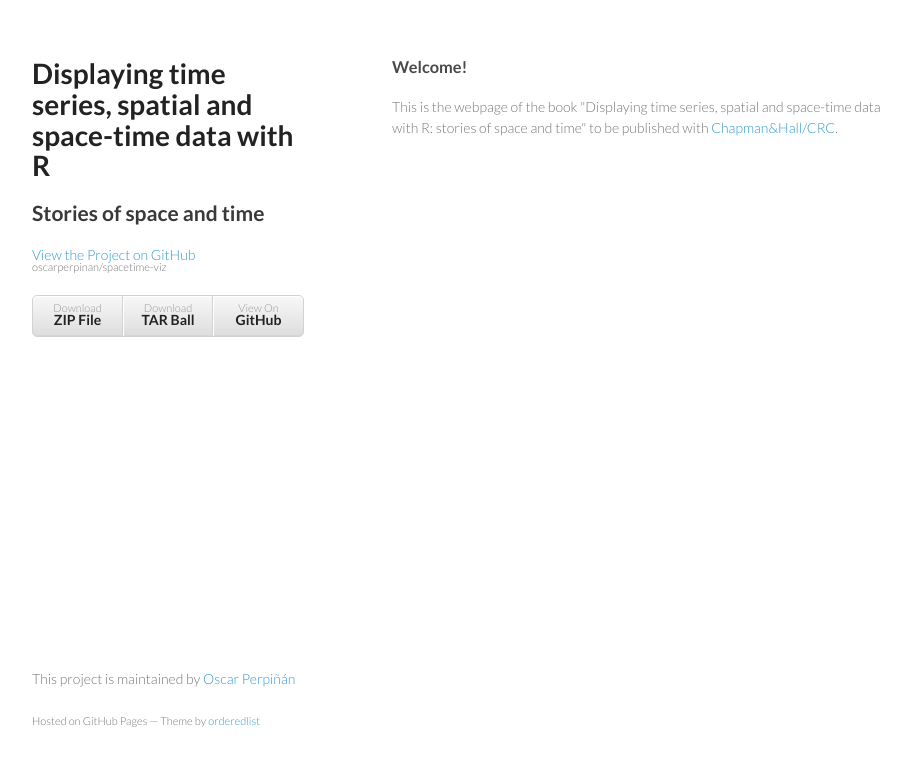
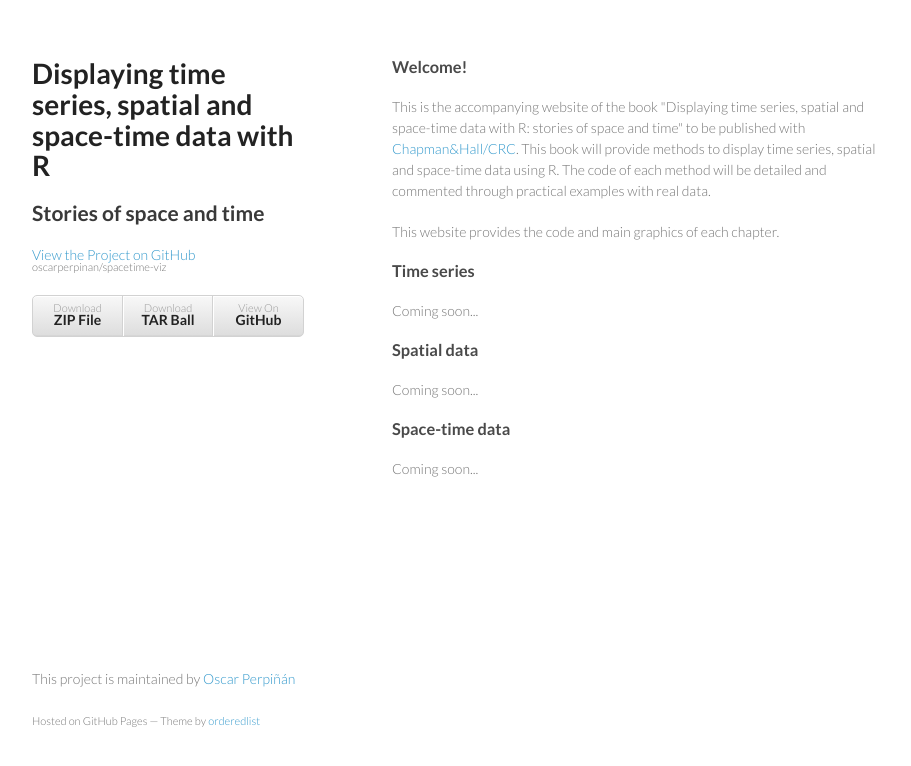
Before and after one commit to oscarperpinan/spacetime-vis, a plain HTML site: page index.html in a window 1280 px wide. Shown: the whole page, without its empty margins (178-1089 px from the left). Drawn offline with Linux system fonts and the light colour scheme.

Commit message:
Main text of the webpage

```diff
--- a/index.html
+++ b/index.html
@@ -30,8 +30,24 @@
 
 	<h3>Welcome!</h3>
 
-	<p>This is the webpage of the book "Displaying time series, spatial and
-  space-time data with R: stories of space and time" to be published with <a href="http://www.taylorandfrancis.com/books/series/CRCTHERSER/">Chapman&Hall/CRC</a>.</p>
+	<p>This is the accompanying website of the book "Displaying
+  time series, spatial and space-time data with R: stories of space
+  and time" to be published
+  with <a href="http://www.taylorandfrancis.com/books/series/CRCTHERSER/">Chapman&Hall/CRC</a>.
+  This book will provide methods to display time series, spatial and
+  space-time data using R. The code of each method will be detailed
+  and commented through practical examples with real data.</p>
+
+<p>This website provides the code and main graphics of each chapter.
+
+<h3>Time series</h3>
+<p>Coming soon...
+
+<h3>Spatial data</h3>
+<p>Coming soon...
+
+<h3>Space-time data</h3>
+<p>Coming soon...
 
 	<!-- <pre><code>$ cd your_repo_root/repo_name -->
 	<!--     $ git fetch origin -->
@@ -86,7 +102,8 @@
       <footer>
         <p>This project is maintained
         by <a href="http://procomun.wordpress.com">Oscar Perpiñán</a></p>
-        <p><small>Hosted on GitHub Pages &mdash; Theme by <a href="https://github.com/orderedlist">orderedlist</a></small></p>
+        <p><small>Hosted on GitHub Pages &mdash; Theme
+        by <a href="https://github.com/orderedlist">orderedlist</a></small></p>
       </footer>
     </div>
     <script src="javascripts/scale.fix.js"></script>
```
